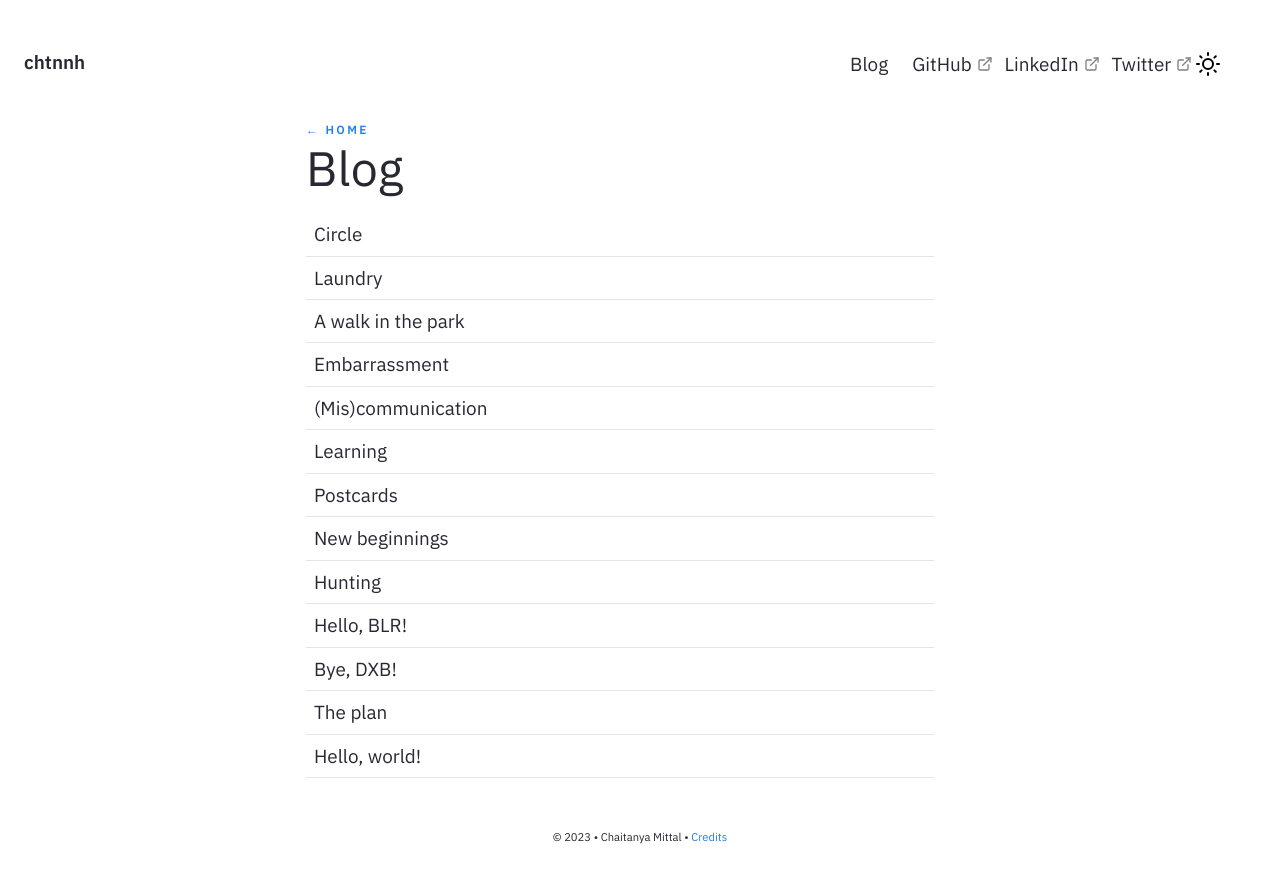
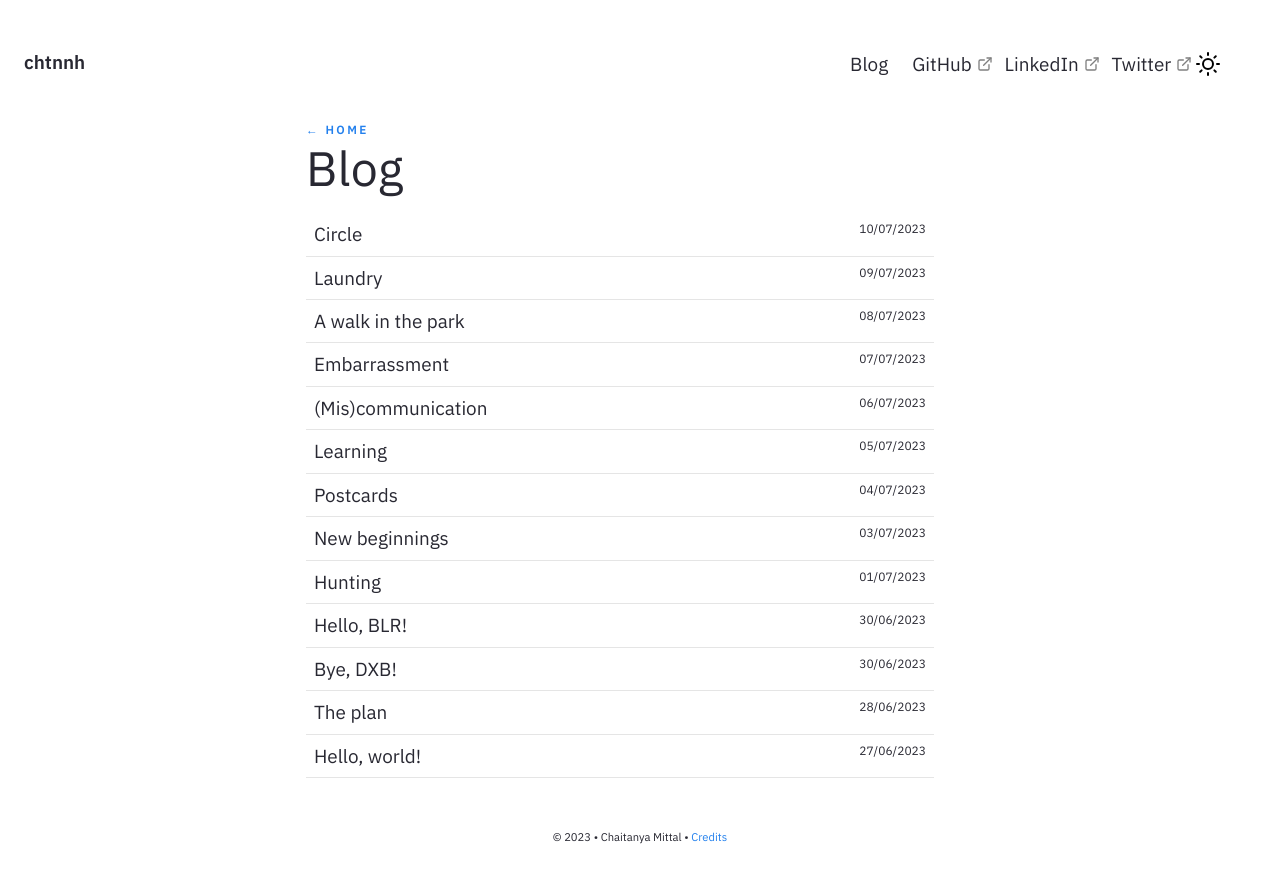
Before and after one commit to chtnnh/old.chtnnh.github.io, a Jekyll site: the page built from pages/posts.md, in a window 1280 px wide. Shown: the top 883 px of the page. Built offline with Jekyll 4.4.1, drawn with Linux system fonts in a browser that asks for light colours.

Commit message:
fixes #1

```diff
--- a/_layouts/Post.html
+++ b/_layouts/Post.html
@@ -131,9 +131,10 @@
                     {%- include Content.html -%}
                     {% for post in site.posts %}
                         <div class="list-feed">
-                        <a href="{{ site.baseurl }}{{post.url}}" style="text-decoration: none;display: flex;justify-content: space-between;flex-direction: row;width: 100%;">
-                            <div class="writinglist-title">{{post.title }}</div>
-                        </a>
+                            <a href="{{ site.baseurl }}{{post.url}}" style="text-decoration: none;display: flex;justify-content: space-between;flex-direction: row;width: 100%;">
+                                <div class="writinglist-title">{{post.title }}</div>
+                            </a>
+                            <span>{{post.date | date: "%d/%m/%Y" }}</span>
                         </div>
                     {%- endfor -%}
             </div>
@@ -156,6 +157,7 @@
                              </a>
                          </div>
                      <h1>{{page.title}}</h1>
+                     <h6>{{page.date | date: "%a, %b %d, %Y" }}</h6>
                      {%- include Content.html -%}
                      {%- include Backlinks.html -%}
                      </div>
--- a/assets/css/style.css
+++ b/assets/css/style.css
@@ -1,8 +1,4 @@
----
-layout: Stylesheet
----
 @import "fruity.css";
-
 
 html,
 html[data-theme="light"] {
@@ -331,13 +327,15 @@ ul ul {
 /* List Feed */
 .list-feed {
     color: var(--color-text-main);
-    display: block;
+    display: flex;
+    flex-direction: row;
     padding: 0.5rem;
     border-bottom: 1px solid var(--color-border-light);
 }
 
 .list-feed:hover {
-    display: block;
+    display: flex;
+    flex-direction: row;
     border-bottom: 1px solid var(--color-text-link);
     background-color: var(--color-bg-sub);
 }
@@ -348,6 +346,10 @@ ul ul {
 
 .list-feed a:hover {
     color: var(--color-text-link);
+}
+
+.list-feed span {
+    font-size: 12px;
 }
 
 /* 08. Figures, Images, Code, Blockquotes, Tables */
```
